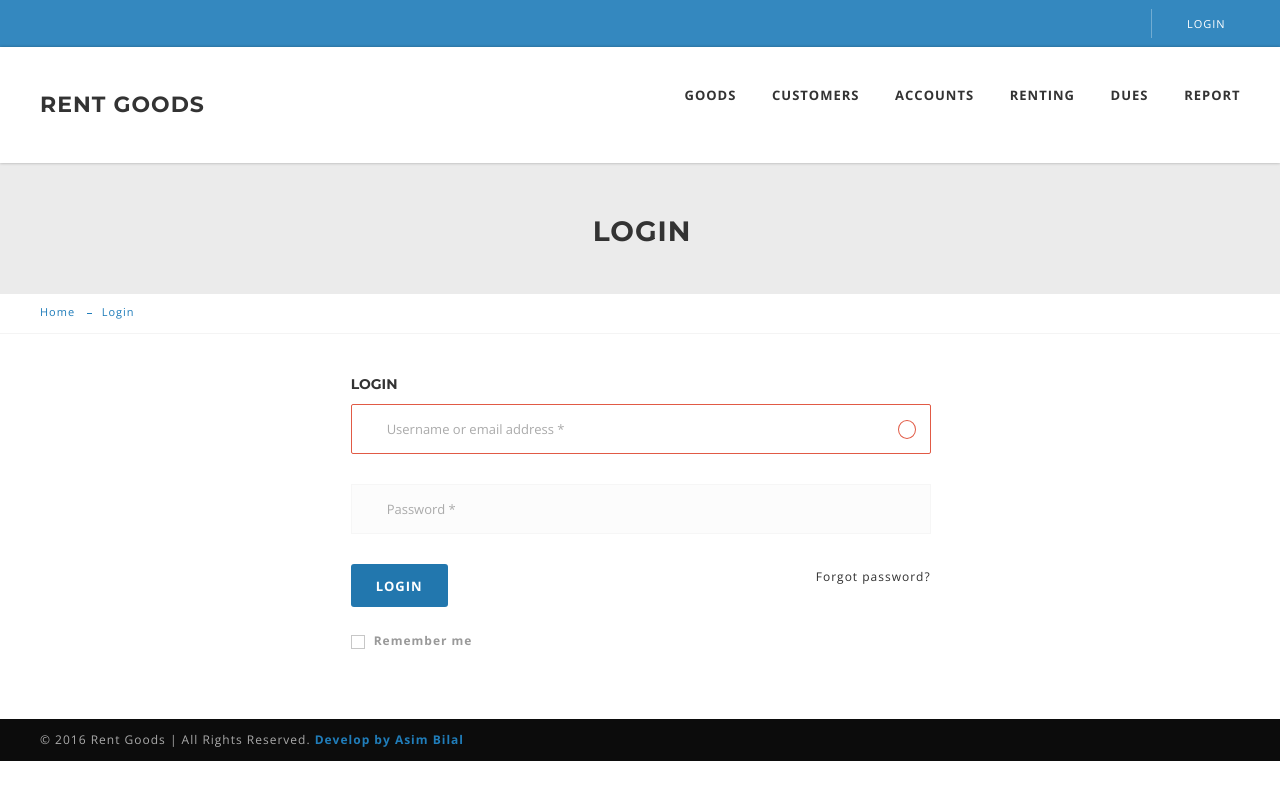
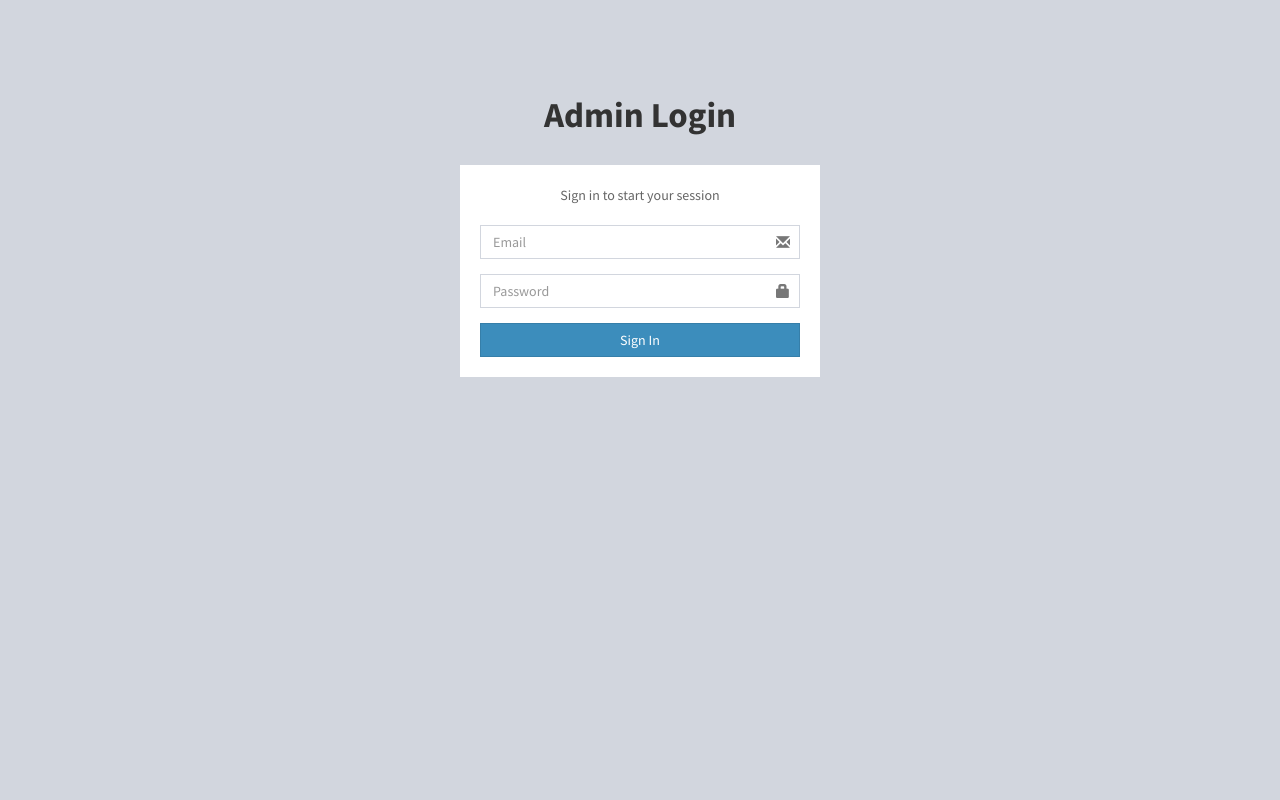
Before and after one commit to asimbilaladil/Renting-Good, a CodeIgniter app: page /Renting-Good/index.php/Login in a window 1280 px wide. Run offline with CodeIgniter, Linux system fonts and the light colour scheme; some libraries are stand-ins or nearby versions; some web fonts are replaced.

Commit message:
fix issue of css and login

```diff
--- a/application/controllers/login.php
+++ b/application/controllers/login.php
@@ -15,9 +15,11 @@ class Login extends CI_Controller {
 
             $data = array (
                 'email' => $this->input->post('email', true),
-                'password' => md5($this->input->post('password', true) )
+                'password' => $this->input->post('password', true)
             );
-            $result = $this->UserModel->user_login_check_info($data);
+            $email = $this->input->post('email', true);
+            $password =  md5($this->input->post('password', true));
+            $result = $this->UserModel->user_login_check_info($email, $password);
 
             //if query found any result i.e userfound
             if($result) {
@@ -28,7 +30,7 @@ class Login extends CI_Controller {
                     $data['password'] = $result->password;
                     $data['fullname'] = $result->fullname;
                     $this->session->set_userdata($data);
-                   // redirect('welcome/goods');
+                    redirect('welcome/goods');
 
 
             }else{
@@ -38,9 +40,9 @@ class Login extends CI_Controller {
 
 
         } else {
-            $this->load->view('common/header');
+         //   $this->load->view('common/header');
             $this->load->view('website/login');
-            $this->load->view('common/footer');
+           // $this->load->view('common/footer');
 
         }
 
--- a/application/views/common/header.php
+++ b/application/views/common/header.php
@@ -48,8 +48,10 @@
             </form>
           </div>
         </li>
-        <li class="active"><a href="<?php echo site_url('Welcome/home'); ?>">Home</a></li>
-        <li><a href="<?php echo site_url('Welcome/news'); ?>">Latest News</a></li>
+                    <li><a href="<?php echo site_url('Welcome/Goods'); ?>">Goods</a></li>
+                    <li><a href="<?php echo site_url('Welcome/Customers'); ?>">Customers</a></li>
+                    <li><a href="<?php echo site_url('Welcome/accounts'); ?>">Accounts</a></li>
+                    <li><a href="<?php echo site_url('dues'); ?>">Dues</a></li>
       </ul>
     </div>
     <!-- Side Menu End -->
@@ -61,23 +63,15 @@
             <div class="col-lg-4 col-md-4 col-sm-12 col-xs-12">
             </div>
             <div class="col-lg-8 col-md-8 col-sm-12 col-xs-12">
+
               <div class="cs-user">
                 <ul>
-                  <?php if($id != '' ) { ?>
-                  <li>
-                    <div class="cs-user-login">
-                      <a href="#"><?php echo  $fullName; ?> </a>
-                      <ul>
-                        <li><a href="<?php echo base_url("/index.php/Welcome/logout") ?>"><i class="icon-log-out"></i> Logout</a></li>
-                      </ul>
-                    </div>
-                  </li>
-                  <li></li>
-                  <?php } else { ?>
-                  <li><a href="<?php echo base_url("/index.php/login") ?> " ><i class="icon-login"></i>Login</a></li>
-                  <?php } ?>
+           <a href="<?php echo base_url("/index.php/Welcome/logout") ?>"><i class="icon-log-out"></i> Logout</a>
+
+
                 </ul>
               </div>
+
             </div>
           </div>
         </div>
@@ -104,9 +98,7 @@
                     <li><a href="<?php echo site_url('Welcome/Goods'); ?>">Goods</a></li>
                     <li><a href="<?php echo site_url('Welcome/Customers'); ?>">Customers</a></li>
                     <li><a href="<?php echo site_url('Welcome/accounts'); ?>">Accounts</a></li>
-                    <li><a href="<?php echo site_url('renting'); ?>">Renting</a></li>
                     <li><a href="<?php echo site_url('dues'); ?>">Dues</a></li>
-                    <li><a href="<?php echo site_url('Welcome/news'); ?>">Report</a></li>
 
                   </ul>
                 </nav>
--- a/application/views/website/login.php
+++ b/application/views/website/login.php
@@ -1,40 +1,47 @@
- <div style="background:#ebebeb; padding:50px 0 35px;" class="page-section center">
-        <div class="container">
-            <div class="row">
-                <div class="col-lg-12 col-md-12 col-sm-12 col-xs-12">
-                    <div class="cs-page-title center">
-                        <h1>Login</h1>
+<!DOCTYPE html>
+<html>
+<head>
+    <meta charset="utf-8">
+    <meta http-equiv="X-UA-Compatible" content="IE=edge">
+    <title>AdminLTE 2 | Log in</title>
+    <!-- Tell the browser to be responsive to screen width -->
+    <meta content="width=device-width, initial-scale=1, maximum-scale=1, user-scalable=no" name="viewport">
+    <!-- Bootstrap 3.3.5 -->
+    <link rel="stylesheet" href="<?php echo base_url(); ?>includes/bootstrap/css/bootstrap.min.css">
 
-                    </div>
-                </div>
-            </div>
-        </div>
-    </div>
-    <div style="border-bottom:1px solid #f4f4f4;" class="page-section">
-        <div class="container">
-            <div class="row">
-                <div class="col-lg-12 col-md-12 col-sm-12 col-xs-12">
-                    <ul class="cs-breadcrumb">
-                        <li><a href="#">Home</a></li>
-                        <li><a href="#">Login</a></li>
-                    </ul>
-                </div>
-            </div>
-        </div>
-    </div>
-    <!-- Main Start -->
-    <div class="main-section">
-        <div class="page-section">
-          <div class="container">
-            <div class="row">
-                 <div class="page-sidebar col-lg-3 col-md-3 col-sm-12 col-xs-12">
+    <link rel="stylesheet" href="<?php echo base_url(); ?>includes/plugins/formValidation/css/formValidation.css"/>
 
-                    </div>
-                    <?php
+    <!-- Font Awesome -->
+    <link rel="stylesheet" href="https://maxcdn.bootstrapcdn.com/font-awesome/4.4.0/css/font-awesome.min.css">
+    <!-- Ionicons -->
+    <link rel="stylesheet" href="https://code.ionicframework.com/ionicons/2.0.1/css/ionicons.min.css">
+    <!-- Theme style -->
+    <link rel="stylesheet" href="<?php echo base_url(); ?>includes/dist/css/AdminLTE.css">
+    <!-- iCheck -->
+    <link rel="stylesheet" href="<?php echo base_url(); ?>includes/plugins/iCheck/square/blue.css">
+
+
+    <!-- jQuery 2.1.4 -->
+    <script src="<?php echo base_url(); ?>includes/plugins/jQuery/jQuery-2.1.4.min.js"></script>
+    <!-- HTML5 Shim and Respond.js IE8 support of HTML5 elements and media queries -->
+    <!-- WARNING: Respond.js doesn't work if you view the page via file:// -->
+    <!--[if lt IE 9]>
+    <script src="https://oss.maxcdn.com/html5shiv/3.7.3/html5shiv.min.js"></script>
+    <script src="https://oss.maxcdn.com/respond/1.4.2/respond.min.js"></script>
+    <![endif]-->
+</head>
+<body class="hold-transition login-page">
+<div class="login-box">
+    <div class="login-logo">
+       <b>Admin Login</b>
+    </div><!-- /.login-logo -->
+    <div class="login-box-body">
+
+        <?php
             $login_message = $this->session->userdata('message');
             if ($login_message) {
 
-                echo "<div style='text-align: center;' class='alert alert-danger alert-dismissable'>
+                echo "<div style='text-align: center;' class='alert alert-success alert-dismissable'>
                                                          <button type='button' class='close' data-dismiss='alert' aria-hidden='true'>×</button>
                                                                $login_message
                                                         </div>";
@@ -42,77 +49,81 @@
             }
         ?>
 
-                <!--Element Section Start-->
-                <div class="col-lg-6 col-md-6 col-sm-12 col-xs-12">
-                    <div class="cs-signup-form">
-                        <h6>login</h6>
-                        <form action="<?php echo site_url('Welcome/user_login_check') ?>" method="post">
-                            <div class="row">
-                            <div class="col-lg-12 col-md-12 col-sm-12 col-xs-12">
-                                <div class="cs-field-holder cs-has-error">
-                                    <i class="icon-user"></i>
-                                    <input name="email" type="text" placeholder="Username or email address *">
-                                </div>
-                            </div>
-                            <div class="col-lg-12 col-md-12 col-sm-12 col-xs-12">
-                                <div class="cs-field-holder">
-                                    <i class="icon-lock2"></i>
-                                    <input name="password" type="password" placeholder="Password *">
-                                </div>
-                            </div>
-                            <div class="col-lg-12 col-md-12 col-sm-12 col-xs-12">
-                                <div class="cs-btn-submit">
-                                    <input type="submit" value="Login">
-                                </div>
-                                <a data-toggle="modal" data-target="#myModal" class="cs-forgot-password" href="#">
-                                    <i class="cs-color icon-help-with-circle"></i>Forgot password?
-                                </a>
-                            </div>
-                            <div class="col-lg-12 col-md-12 col-sm-12 col-xs-12">
-                                <div class="cs-field-holder">
-                                    <div class="cs-checkbox">
-                                        <input type="checkbox" id="check1">
-                                        <label for="check1">Remember me</label>
-                                    </div>
-                                </div>
-                            </div>
-                            </div>
-                        </form>
-                    </div>
-                </div>
+        <p class="login-box-msg">Sign in to start your session
+        </p>
+        <form action="<?php echo site_url('Login/index') ?>" method="post" id="defaultForm">
+            <div class="form-group has-feedback">
+                <input type="email" name="email" class="form-control" placeholder="Email">
+                <span class="glyphicon glyphicon-envelope form-control-feedback"></span>
+            </div>
+            <div class="form-group has-feedback">
+                <input type="password" name="password" class="form-control" placeholder="Password">
+                <span class="glyphicon glyphicon-lock form-control-feedback"></span>
+            </div>
+            <div class="row">
 
-                <!--Element Section End-->
+                <div class="col-xs-12">
+                    <button type="submit" class="btn btn-primary btn-block btn-flat">Sign In</button>
+                </div><!-- /.col -->
             </div>
-        </div>
-    </div>
+        </form>
 
-    </div>
+    </div><!-- /.login-box-body -->
+</div><!-- /.login-box -->
 
-  <!-- Modal -->
-  <div class="modal fade" id="myModal" role="dialog">
-    <div class="modal-dialog">
 
-      <!-- Modal content-->
-      <div class="modal-content">
-        <div class="modal-header">
-          <button type="button" class="close" data-dismiss="modal">&times;</button>
-          <h4 class="modal-title">Forgot password</h4>
-        </div>
-        <div class="modal-body">
-            <div class="col-lg-12 col-md-12 col-sm-12 col-xs-12">
-        <form action="<?php echo site_url('Welcome/sendPasswordLink') ?>" method="POST">
-                <div class="cs-field-holder">
-                 <p>Enter the email you used to register. An email will be sent to you.</p>
-                    <input name="email" type="email" placeholder="email address *">
-                </div>
-            </div>
 
-        </div>
-        <div class="modal-footer">
-          <button type="submit" class="btn btn-default" >Reset</button>
-        </div>
-        </form>
-      </div>
+<!-- Bootstrap 3.3.5 -->
+<script src="<?php echo base_url(); ?>includes/bootstrap/js/bootstrap.min.js"></script>
+<!-- iCheck -->
+<script src="<?php echo base_url(); ?>includes/plugins/iCheck/icheck.min.js"></script>
+<script type="text/javascript" src="<?php echo base_url(); ?>includes/plugins/formValidation/js/formValidation.js"></script>
+<script type="text/javascript" src="<?php echo base_url(); ?>includes/plugins/formValidation/js/framework/bootstrap.js"></script>
+<script>
+    $(function () {
+        $('input').iCheck({
+            checkboxClass: 'icheckbox_square-blue',
+            radioClass: 'iradio_square-blue',
+            increaseArea: '20%' // optional
+        });
+    });
+</script>
 
-    </div>
-  </div>
+<script type="text/javascript">
+    $(document).ready(function() {
+
+        $('#defaultForm').formValidation({
+            message: 'This value is not valid',
+            icon: {
+                valid: 'glyphicon glyphicon-ok',
+                invalid: 'glyphicon glyphicon-remove',
+                validating: 'glyphicon glyphicon-refresh'
+            },
+            fields: {
+                email: {
+                    validators: {
+                        notEmpty: {
+                            message: 'The email address is required'
+                        },
+                        emailAddress: {
+                            message: 'The input is not a valid email address'
+                        }
+                    }
+                },
+                password: {
+                    validators: {
+                        notEmpty: {
+                            message: 'The password is required'
+                        }
+                    }
+                }
+            }
+        });
+
+    });
+
+</script>
+
+
+</body>
+</html>
```
Also changed, not shown: application/controllers/Welcome.php (+10 -101 lines), application/controllers/dues.php (+6 -9 lines), application/controllers/renting.php (+6 -8 lines), application/controllers/report.php (+6 -8 lines), application/views/website/accounts.php (+8 -1 lines).
